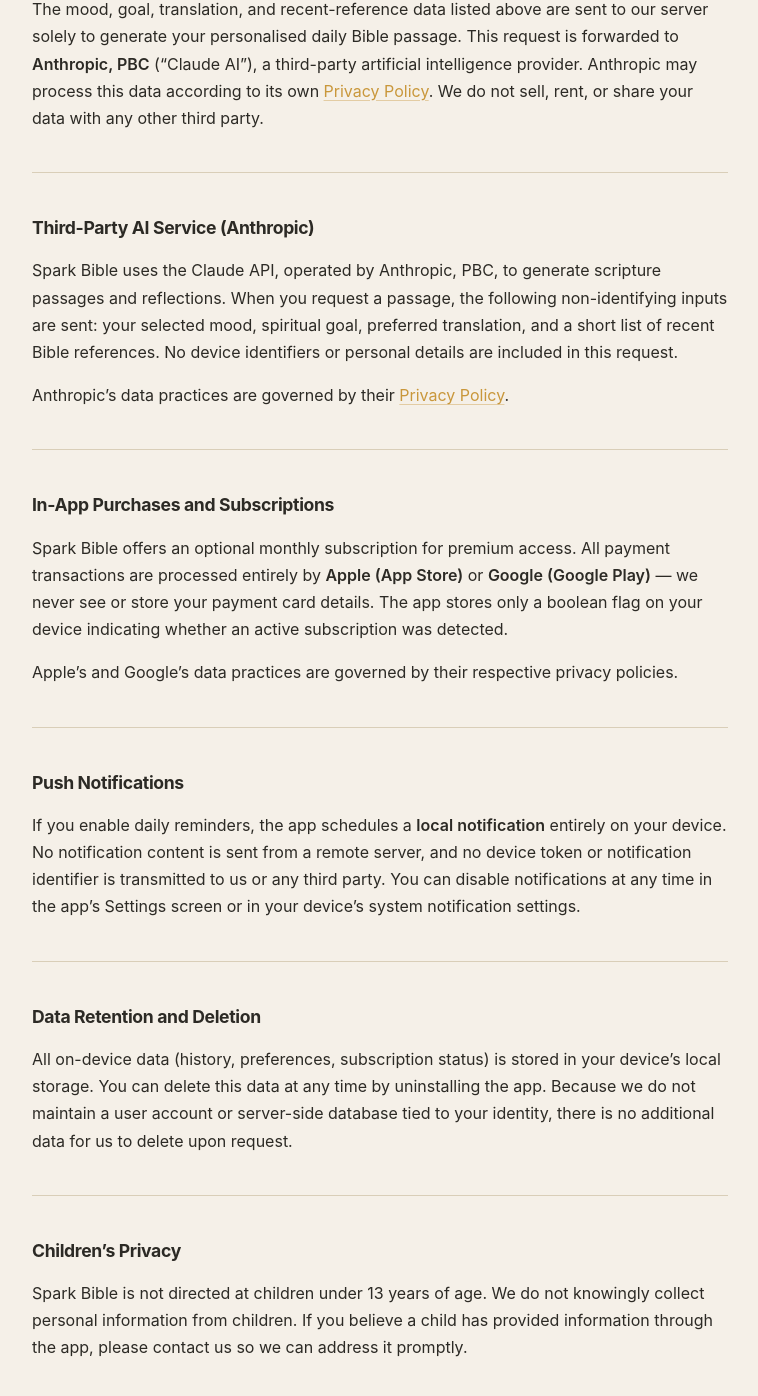
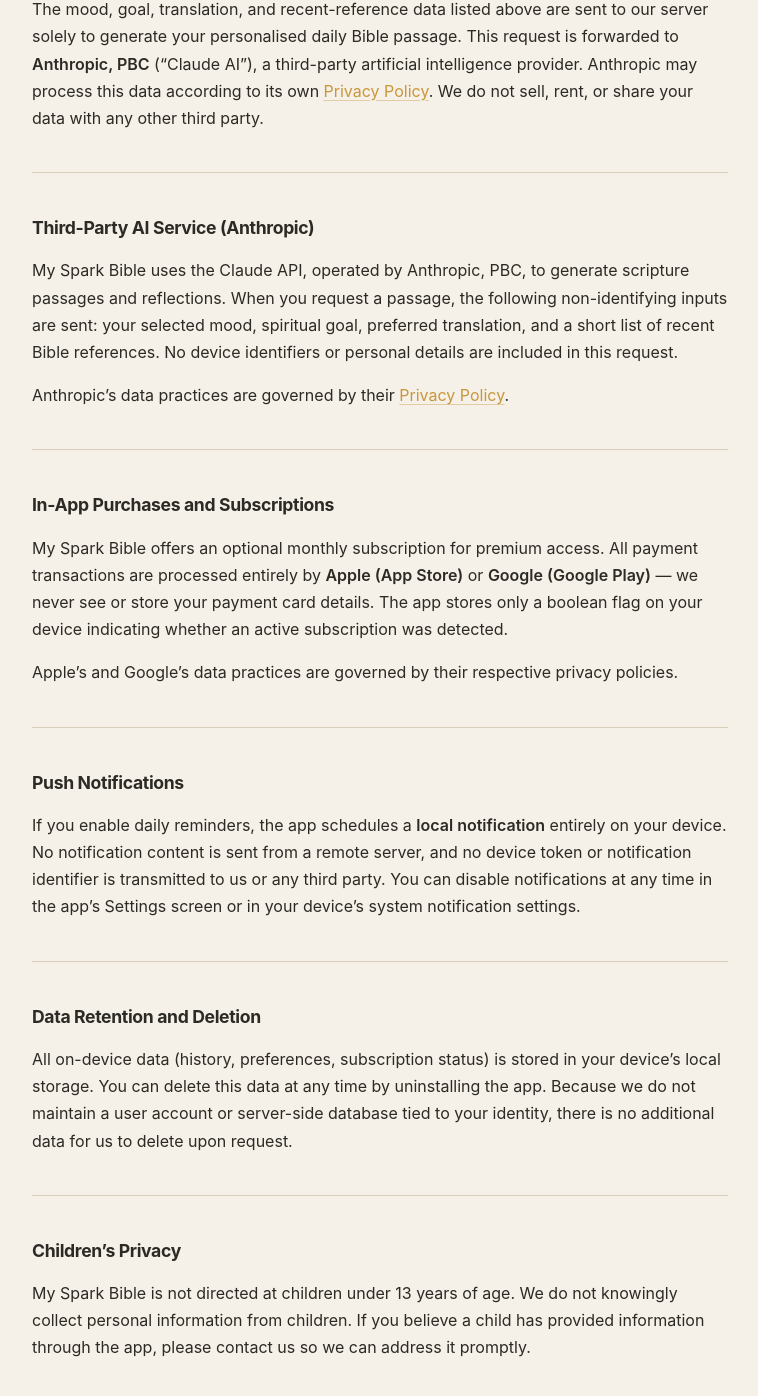
Before and after one commit to jackpickus/spark-bible-privacy, a Jekyll site: the page built from index.md, in a window 1280 px wide and 1400 px high, scrolled down 1201 px. Shown: the top 1396 px of the window, without its empty margins (260-1018 px from the left). Built offline with Jekyll 4.4.1, drawn with Linux system fonts in a browser that asks for light colours; some of the changed text lies outside the part shown.

```diff
--- a/index.md
+++ b/index.md
@@ -1,9 +1,9 @@
 ---
 layout: default
-title: "Spark Bible — Privacy Policy"
+title: "My Spark Bible — Privacy Policy"
 ---
 
-Spark Bible ("we," "our," or "the app") is a daily Bible companion for iOS and Android.
+My Spark Bible ("we," "our," or "the app") is a daily Bible companion for iOS and Android.
 We are committed to protecting your privacy. This policy explains what information is
 collected, how it is used, and your rights.
 
@@ -33,7 +33,7 @@ We do not sell, rent, or share your data with any other third party.
 
 ## Third-Party AI Service (Anthropic)
 
-Spark Bible uses the Claude API, operated by Anthropic, PBC, to generate scripture
+My Spark Bible uses the Claude API, operated by Anthropic, PBC, to generate scripture
 passages and reflections. When you request a passage, the following non-identifying
 inputs are sent: your selected mood, spiritual goal, preferred translation, and a
 short list of recent Bible references. No device identifiers or personal details are
@@ -44,7 +44,7 @@ Anthropic's data practices are governed by their
 
 ## In-App Purchases and Subscriptions
 
-Spark Bible offers an optional monthly subscription for premium access. All payment
+My Spark Bible offers an optional monthly subscription for premium access. All payment
 transactions are processed entirely by **Apple (App Store)** or **Google (Google Play)**
 — we never see or store your payment card details. The app stores only a boolean flag
 on your device indicating whether an active subscription was detected.
@@ -68,7 +68,7 @@ there is no additional data for us to delete upon request.
 
 ## Children's Privacy
 
-Spark Bible is not directed at children under 13 years of age. We do not knowingly
+My Spark Bible is not directed at children under 13 years of age. We do not knowingly
 collect personal information from children. If you believe a child has provided
 information through the app, please contact us so we can address it promptly.
 
```
Also changed, not shown: 1 other file.
